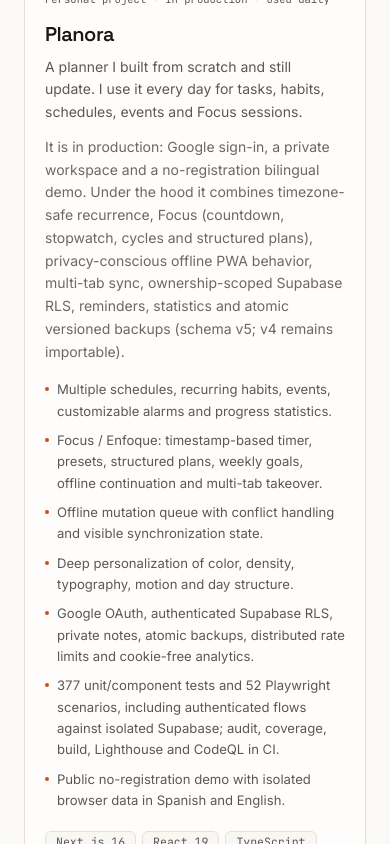
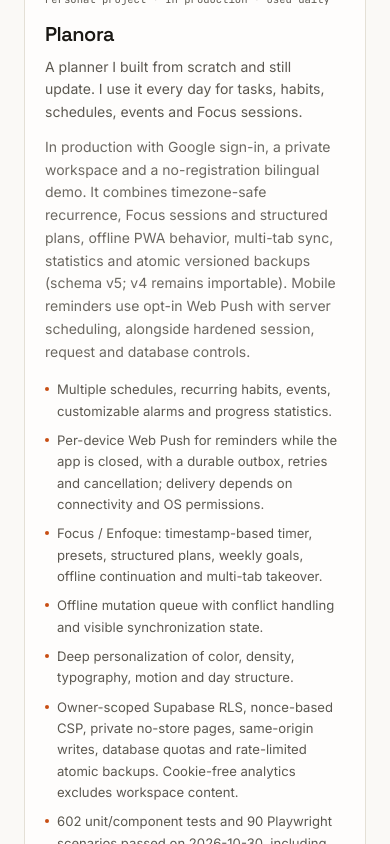
Before and after one commit to JoanOliver04/portfolio, a Next.js app: page / in a window 390 px wide. Shown: the part 2100-2944 px from the top of the page. Built offline with nearby package versions, Linux system fonts and the light colour scheme.

Commit message:
docs: update Planora showcase with mobile push and security controls

```diff
--- a/src/content/developerTools.ts
+++ b/src/content/developerTools.ts
@@ -13,26 +13,28 @@ const portfolioProducts: DeveloperTool[] = [
       es: "Un planificador que construí desde cero y sigo actualizando. Lo uso cada día para tareas, hábitos, horarios, eventos y sesiones de Enfoque.",
     },
     details: {
-      en: "It is in production: Google sign-in, a private workspace and a no-registration bilingual demo. Under the hood it combines timezone-safe recurrence, Focus (countdown, stopwatch, cycles and structured plans), privacy-conscious offline PWA behavior, multi-tab sync, ownership-scoped Supabase RLS, reminders, statistics and atomic versioned backups (schema v5; v4 remains importable).",
-      es: "Está en producción: acceso con Google, un espacio privado y una demo bilingüe sin registro. Por debajo combina recurrencias seguras por zona horaria, Enfoque (cuenta atrás, cronómetro, ciclos y planes estructurados), PWA offline respetuosa con la privacidad, sincronización multi-pestaña, RLS de Supabase por propietario, recordatorios, estadísticas y copias versionadas atómicas (schema v5; v4 sigue siendo importable).",
+      en: "In production with Google sign-in, a private workspace and a no-registration bilingual demo. It combines timezone-safe recurrence, Focus sessions and structured plans, offline PWA behavior, multi-tab sync, statistics and atomic versioned backups (schema v5; v4 remains importable). Mobile reminders use opt-in Web Push with server scheduling, alongside hardened session, request and database controls.",
+      es: "En producción con acceso mediante Google, un espacio privado y una demo bilingüe sin registro. Combina recurrencias por zona horaria, sesiones y planes de Enfoque, PWA offline, sincronización entre pestañas, estadísticas y copias versionadas atómicas (schema v5; v4 sigue siendo importable). Los recordatorios móviles usan Web Push opcional programado desde el servidor, junto con controles reforzados de sesión, peticiones y base de datos.",
     },
     highlights: {
       en: [
         "Multiple schedules, recurring habits, events, customizable alarms and progress statistics.",
+        "Per-device Web Push for reminders while the app is closed, with a durable outbox, retries and cancellation; delivery depends on connectivity and OS permissions.",
         "Focus / Enfoque: timestamp-based timer, presets, structured plans, weekly goals, offline continuation and multi-tab takeover.",
         "Offline mutation queue with conflict handling and visible synchronization state.",
         "Deep personalization of color, density, typography, motion and day structure.",
-        "Google OAuth, authenticated Supabase RLS, private notes, atomic backups, distributed rate limits and cookie-free analytics.",
-        "377 unit/component tests and 52 Playwright scenarios, including authenticated flows against isolated Supabase; audit, coverage, build, Lighthouse and CodeQL in CI.",
+        "Owner-scoped Supabase RLS, nonce-based CSP, private no-store pages, same-origin writes, database quotas and rate-limited atomic backups. Cookie-free analytics excludes workspace content.",
+        "602 unit/component tests and 90 Playwright scenarios passed on 2026-10-30, including authenticated flows against isolated Supabase (6 deliberate browser exclusions); audit, coverage, build, Lighthouse and CodeQL in CI.",
         "Public no-registration demo with isolated browser data in Spanish and English.",
       ],
       es: [
         "Múltiples horarios, hábitos recurrentes, eventos, alarmas personalizables y estadísticas de progreso.",
+        "Web Push por dispositivo para recordatorios con la app cerrada, con cola persistente, reintentos y cancelación; la entrega depende de la conexión y los permisos del sistema.",
         "Enfoque: temporizador por timestamps, presets, planes, objetivos semanales, offline y takeover multi-pestaña.",
         "Cola de cambios offline con gestión de conflictos y estado de sincronización visible.",
         "Personalización profunda de color, densidad, tipografía, movimiento y estructura diaria.",
-        "Google OAuth, RLS de Supabase, notas privadas, copias atómicas, rate limits distribuidos y analítica sin cookies.",
-        "377 tests unitarios/de componentes y 52 escenarios Playwright, incluidos flujos autenticados contra Supabase aislado; audit, cobertura, build, Lighthouse y CodeQL en CI.",
+        "RLS de Supabase por propietario, CSP con nonce, páginas privadas sin caché, escrituras del mismo origen, cuotas en base de datos y copias atómicas con límites de peticiones. La analítica sin cookies excluye el contenido del espacio privado.",
+        "602 tests unitarios/de componentes y 90 escenarios Playwright pasados el 30-10-2026, incluidos flujos autenticados contra Supabase aislado (6 exclusiones deliberadas por navegador); audit, cobertura, build, Lighthouse y CodeQL en CI.",
         "Demo pública sin registro con datos aislados en el navegador, en español e inglés.",
       ],
     },
@@ -164,6 +166,7 @@ const portfolioProducts: DeveloperTool[] = [
       "Supabase",
       "PostgreSQL",
       "PWA",
+      "Web Push",
       "Playwright",
       "Zod",
     ],
```
Also changed, not shown: 2 other files (tests, documents, lock files or other folders).
